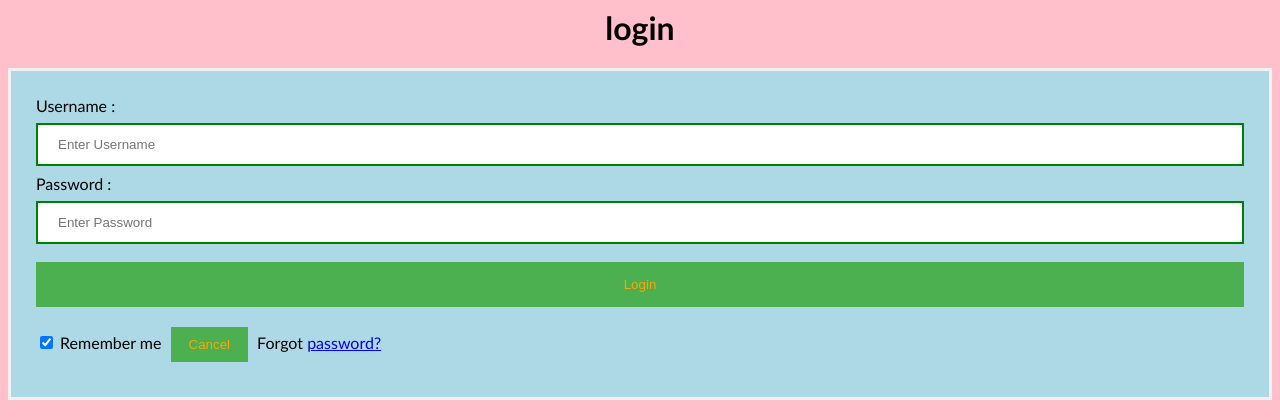
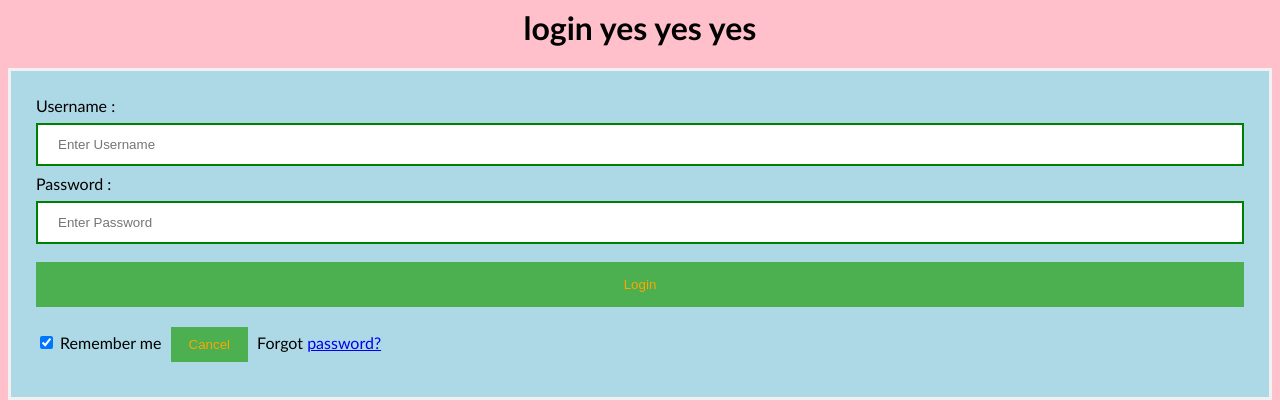
Before and after one commit to Gupta5804/campus-delivery, a Django app: page / in a window 1280 px wide. Shown: the top 420 px of the page. Run offline with Django 4.2, Linux system fonts and the light colour scheme; parts of the project's set-up code (start-up, migrations or seed data) failed here and were passed over.

Commit message:
docker-django

```diff
--- a/app/main/templates/home.html
+++ b/app/main/templates/home.html
@@ -46,7 +46,7 @@ button {
 </style>
 </head>
 <body>
-    <center> <h1> login</h1> </center>
+    <center> <h1> login yes yes yes</h1> </center>
     <form>
         <div class="container">
             <label>Username : </label>
```
